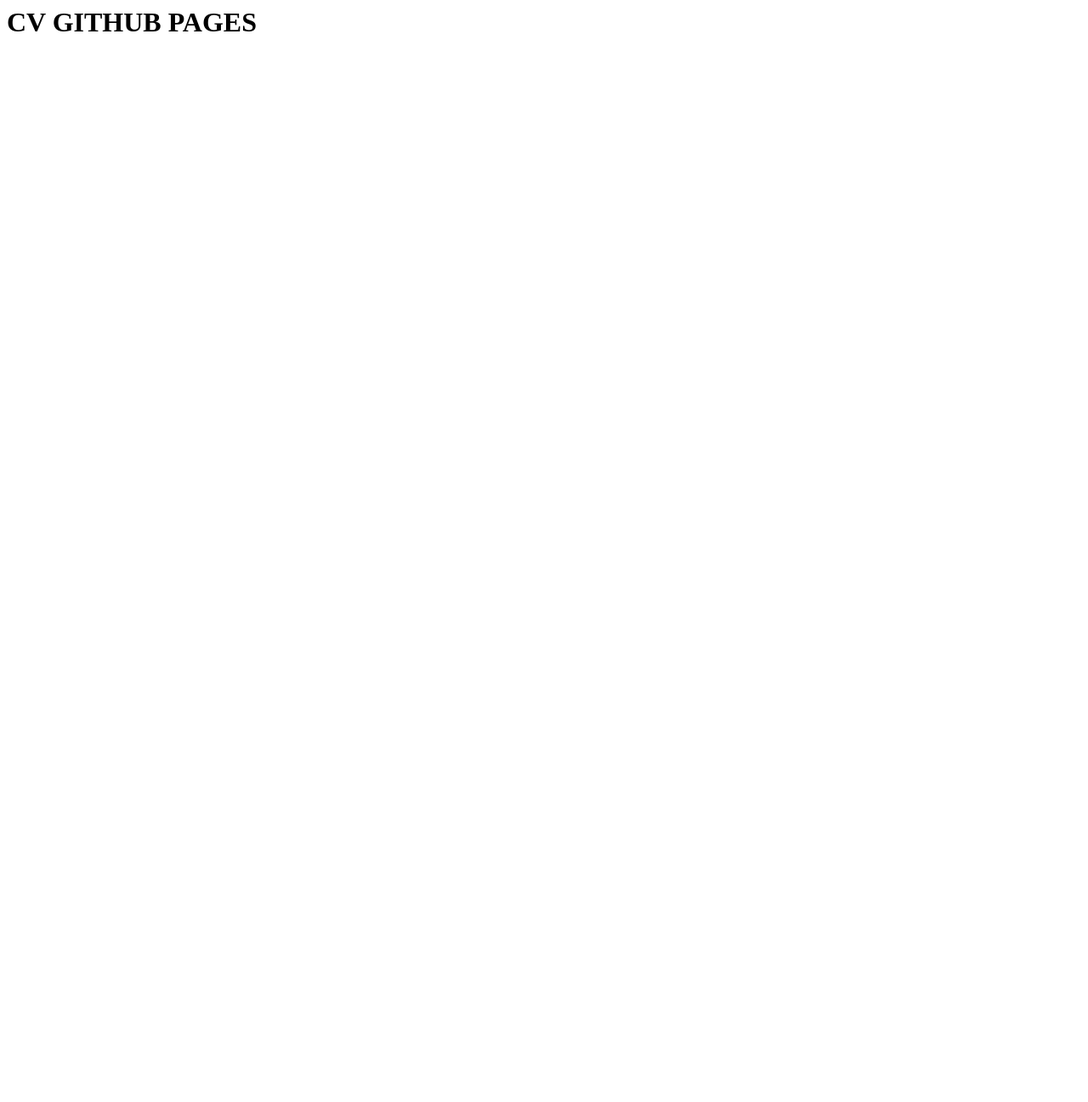
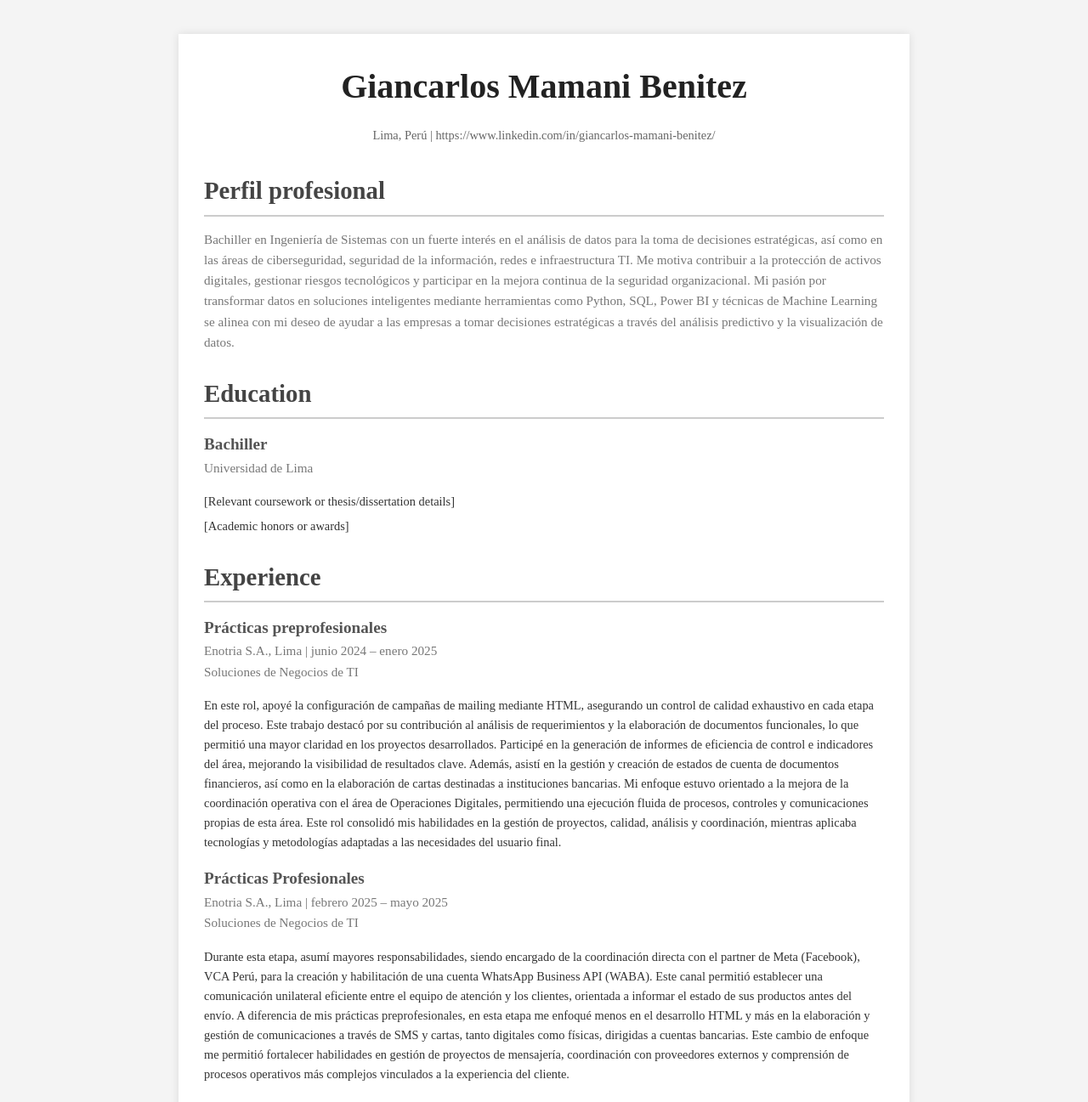
Before and after one commit to GianDevRoot/GianDevRoot.github.io, a plain HTML site: page index.html in a window 1280 px wide. Shown: the top 1297 px of the page at 85% size. Before the commit the page ends 800 px from the top, so only its background shows below. Drawn offline with Linux system fonts and the light colour scheme.

Commit message:
excel intermedio

```diff
--- a/index.html
+++ b/index.html
@@ -1 +1,109 @@
-<h1>CV GITHUB PAGES</h1>
+<!DOCTYPE html>
+<html lang="en">
+<head>
+    <meta charset="UTF-8">
+    <meta name="viewport" content="width=device-width, initial-scale=1.0">
+    <title>Harvard Style CV</title>
+    <link rel="stylesheet" href="style.css">
+</head>
+<body>
+    <div class="cv-container">
+        <header>
+            <h1>Giancarlos Mamani Benitez</h1>
+            <p class="contact-info">Lima, Perú | https://www.linkedin.com/in/giancarlos-mamani-benitez/</p>
+        </header>
+
+        <section class="section">
+            <h2>Perfil profesional</h2>
+            <div class="item">
+
+                <p>Bachiller en Ingeniería de Sistemas con un fuerte interés en el análisis de datos para la toma de decisiones
+estratégicas, así como en las áreas de ciberseguridad, seguridad de la información, redes e infraestructura TI. Me
+motiva contribuir a la protección de activos digitales, gestionar riesgos tecnológicos y participar en la mejora
+continua de la seguridad organizacional. Mi pasión por transformar datos en soluciones inteligentes mediante
+herramientas como Python, SQL, Power BI y técnicas de Machine Learning se alinea con mi deseo de ayudar a las
+empresas a tomar decisiones estratégicas a través del análisis predictivo y la visualización de datos.</p>
+
+            </div>
+            <!-- Add more education items as needed -->
+        </section>
+
+        <section class="section">
+            <h2>Education</h2>
+            <div class="item">
+                <h3>Bachiller</h3>
+                <p>Universidad de Lima</p>
+                <ul>
+                    <li>[Relevant coursework or thesis/dissertation details]</li>
+                    <li>[Academic honors or awards]</li>
+                </ul>
+            </div>
+            <!-- Add more education items as needed -->
+        </section>
+
+        <section class="section">
+            <h2>Experience</h2>
+            <div class="item">
+                <h3>Prácticas preprofesionales</h3>
+                <p>Enotria S.A., Lima | junio 2024 – enero 2025</p>
+                <P>Soluciones de Negocios de TI</P>
+                <ul>
+                    <li>En este rol, apoyé la configuración de campañas de mailing mediante HTML, asegurando un control de calidad
+exhaustivo en cada etapa del proceso. Este trabajo destacó por su contribución al análisis de requerimientos y la
+elaboración de documentos funcionales, lo que permitió una mayor claridad en los proyectos desarrollados. Participé
+en la generación de informes de eficiencia de control e indicadores del área, mejorando la visibilidad de resultados
+clave. Además, asistí en la gestión y creación de estados de cuenta de documentos financieros, así como en la
+elaboración de cartas destinadas a instituciones bancarias. Mi enfoque estuvo orientado a la mejora de la
+coordinación operativa con el área de Operaciones Digitales, permitiendo una ejecución fluida de procesos,
+controles y comunicaciones propias de esta área. Este rol consolidó mis habilidades en la gestión de proyectos,
+calidad, análisis y coordinación, mientras aplicaba tecnologías y metodologías adaptadas a las necesidades del usuario
+final.</li>
+
+                </ul>
+            </div>
+
+            <div class="item">
+                <h3>Prácticas Profesionales</h3>
+                <p>Enotria S.A., Lima | febrero 2025 – mayo 2025</p>
+                <p>Soluciones de Negocios de TI</p>
+                <ul>
+                    <li>Durante esta etapa, asumí mayores responsabilidades, siendo encargado de la coordinación directa con el partner de
+Meta (Facebook), VCA Perú, para la creación y habilitación de una cuenta WhatsApp Business API (WABA). Este
+canal permitió establecer una comunicación unilateral eficiente entre el equipo de atención y los clientes, orientada a
+informar el estado de sus productos antes del envío. A diferencia de mis prácticas preprofesionales, en esta etapa me
+enfoqué menos en el desarrollo HTML y más en la elaboración y gestión de comunicaciones a través de SMS y
+cartas, tanto digitales como físicas, dirigidas a cuentas bancarias. Este cambio de enfoque me permitió fortalecer
+habilidades en gestión de proyectos de mensajería, coordinación con proveedores externos y comprensión de
+procesos operativos más complejos vinculados a la experiencia del cliente.</li>
+
+                </ul>
+            </div>
+
+            <!-- Add more experience items as needed -->
+        </section>
+
+        <section class="section">
+            <h2>Tecnología</h2>
+            <ul>
+                <li>**Technical Skills:** [List relevant technical skills]</li>
+                <li>**Languages:** [List languages and proficiency levels]</li>
+                <li>**Other Skills:** [List other relevant skills]</li>
+            </ul>
+        </section>
+
+        <section class="section">
+            <h2>Certificados</h2>
+            <h3>Excel Intermedio</h3>
+
+            <ul>
+                  <li>
+    <a href="certificados/certificado-powerbi.pdf" target="_blank">Certificado: Power BI</a>
+  </li>
+            </ul>
+        </section>
+
+        <!-- Add other sections like Publications, Research, Awards, etc., as relevant -->
+
+    </div>
+</body>
+</html>
--- /dev/null
+++ b/style.css
@@ -0,0 +1,80 @@
+body {
+    font-family: 'Times New Roman', serif;
+    line-height: 1.6;
+    margin: 0;
+    padding: 20px;
+    background-color: #f4f4f4;
+    color: #333;
+}
+
+.cv-container {
+    max-width: 800px;
+    margin: 20px auto;
+    background-color: #fff;
+    padding: 30px;
+    box-shadow: 0 0 10px rgba(0, 0, 0, 0.1);
+}
+
+header {
+    text-align: center;
+    margin-bottom: 30px;
+}
+
+header h1 {
+    margin: 0;
+    font-size: 2.5em;
+    color: #222;
+}
+
+.contact-info {
+    font-size: 0.9em;
+    color: #666;
+}
+
+.section {
+    margin-bottom: 25px;
+}
+
+.section h2 {
+    font-size: 1.8em;
+    border-bottom: 2px solid #ccc;
+    padding-bottom: 5px;
+    margin-bottom: 15px;
+    color: #444;
+}
+
+.item {
+    margin-bottom: 15px;
+}
+
+.item h3 {
+    margin: 0;
+    font-size: 1.2em;
+    color: #555;
+}
+
+.item p {
+    margin: 0;
+    font-size: 0.95em;
+    color: #777;
+}
+
+ul {
+    list-style: none;
+    padding-left: 0;
+}
+
+ul li {
+    margin-bottom: 5px;
+    font-size: 0.9em;
+}
+
+/* Optional: Add styles for specific elements like links or bold text */
+a {
+    color: #007bff;
+    text-decoration: none;
+}
+
+a:hover {
+    text-decoration: underline;
+}
```
Also changed, not shown: 1 other file.
